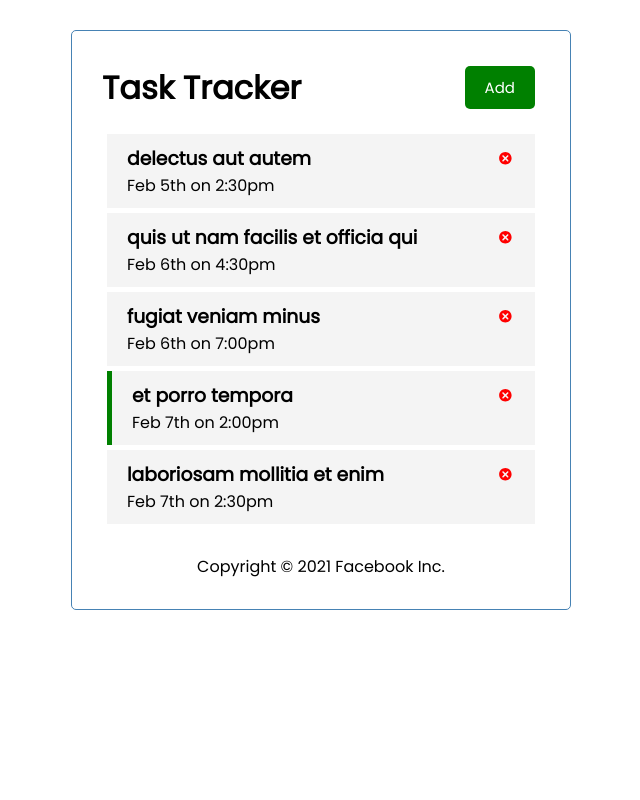
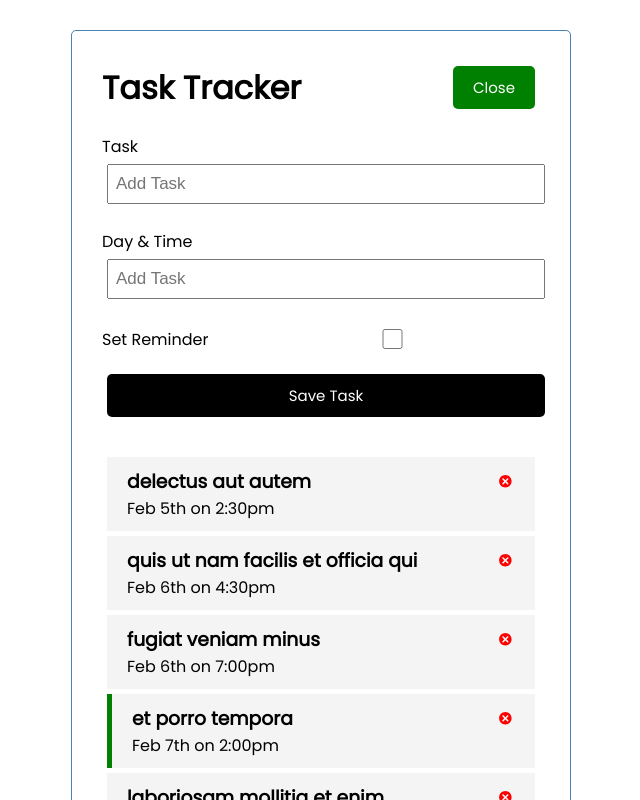
Before and after one commit to autoex/task-tracker, a React (Create React App) app: page / in a window 1280 px wide. Shown: the top 800 px of the page, without its empty margins (319-959 px from the left). Built offline with nearby package versions, Linux system fonts and the light colour scheme; the HTML template or start-up script is replaced by a standard one.

Commit message:
'AddTask' component add local state for all inputs

```diff
--- a/src/App.js
+++ b/src/App.js
@@ -37,7 +37,7 @@ function App() {
             "reminder": false
         }
     ]);
-    const [formActive, setFormActive] = useState(false)
+    const [formActive, setFormActive] = useState(true)
 
     const deleteTask =(id)=> {
         // console.log('Id is: ', id)
--- a/src/components/AddTask.js
+++ b/src/components/AddTask.js
@@ -1,20 +1,24 @@
-import React from 'react'
+import React, {useState} from 'react'
 
 const AddTask = () => {
+
+    const [task, setTask] = useState('');
+    const [date, setDate] = useState('');
+    const [reminder, setReminder] = useState(false);
     return (
         <form className='add-form'>
             <div className='form-control'>
                 <label>Task</label>
-                <input type="text" placeholder={'Add Task'}/>
+                <input type="text" placeholder={'Add Task'} value={task} onChange={(e)=> setTask(e.target.value)}/>
             </div>
             <div className='form-control'>
                 <label>Day &amp; Time</label>
-                <input type="text" placeholder={'Add Task'}/>
+                <input type="text" placeholder={'Add Task'} value={date} onChange={(e)=> setDate(e.target.value)}/>
             </div>
 
             <div className='form-control form-control-check'>
                 <label>Set Reminder</label>
-                <input type="checkbox" />
+                <input type="checkbox" value={reminder} onChange={(e)=> setReminder(e.currentTarget.checked)} />
             </div>
 
             <input type="submit" className='btn btn-block' value='Save Task'/>
--- a/src/components/Button.js
+++ b/src/components/Button.js
@@ -12,7 +12,7 @@ Button.defaultProps = {
 
 Button.propTypes = {
     text: PropTypes.string,
-    onClick: PropTypes.func.isRequired
+    onClick: PropTypes.func
 }
 
 export default Button;
```
